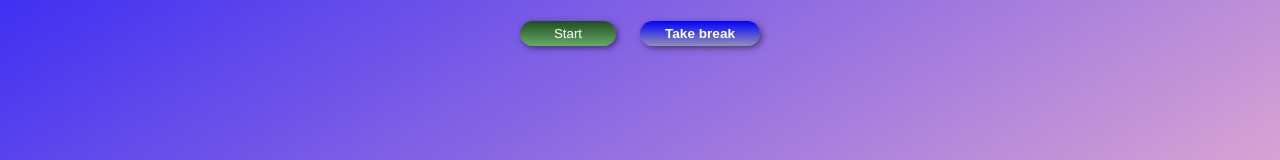
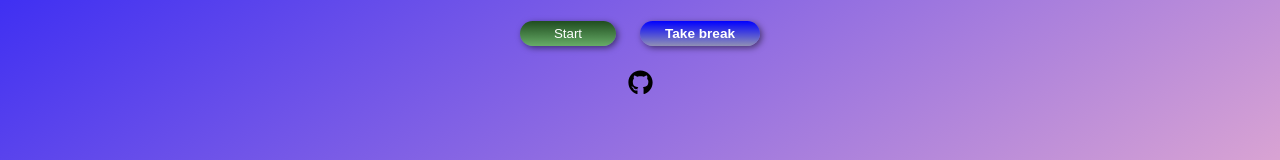
Before and after one commit to Sanjai1112/Pomodoro, a React (Create React App) app: page / in a window 1280 px wide. Shown: the part 399-559 px from the top of the page. Built offline with nearby package versions, Linux system fonts and the light colour scheme.

Commit message:
git reference added

```diff
--- a/package.json
+++ b/package.json
@@ -7,6 +7,7 @@
     "cra-template": "1.1.2",
     "react": "^17.0.1",
     "react-dom": "^17.0.1",
+    "react-icons": "^4.2.0",
     "react-scripts": "4.0.3"
   },
   "scripts": {
--- a/src/App.css
+++ b/src/App.css
@@ -121,3 +121,9 @@ button{
 .pomo-timer_tkbreak_btn,.pomo-timer_stpbreak_btn{
     width: 50%;
 }
+.github_icon{
+    display: flex;
+    justify-content: space-around;
+    margin-top: 1.5rem;
+    width: 15rem;
+}
--- a/src/components/Pomodoro.js
+++ b/src/components/Pomodoro.js
@@ -1,4 +1,5 @@
 import React,{useState, useRef} from 'react'
+import {FaGithub} from 'react-icons/fa'
 function Pomodoro() {
     const [isShortBreak, togglePomoBreakType] = useState(true);
     const [isPomoStarted,togglePomoAction] = useState(false);
@@ -119,6 +120,7 @@ function Pomodoro() {
 
                 }
             </div>
+            <div className="github_icon"> <a href="https://github.com/Sanjai1112/Pomodoro" rel="noreferrer" target="_blank"><FaGithub color={"black"} size={"25px"}/></a></div>
         </div>
     )
 }
--- a/src/index.css
+++ b/src/index.css
@@ -7,3 +7,6 @@ body{
   width: 100vw;
   height: 100vh;
 }
+a{
+  text-decoration: none;
+}
```
Also changed, not shown: 1 other file (tests, documents, lock files or other folders).
